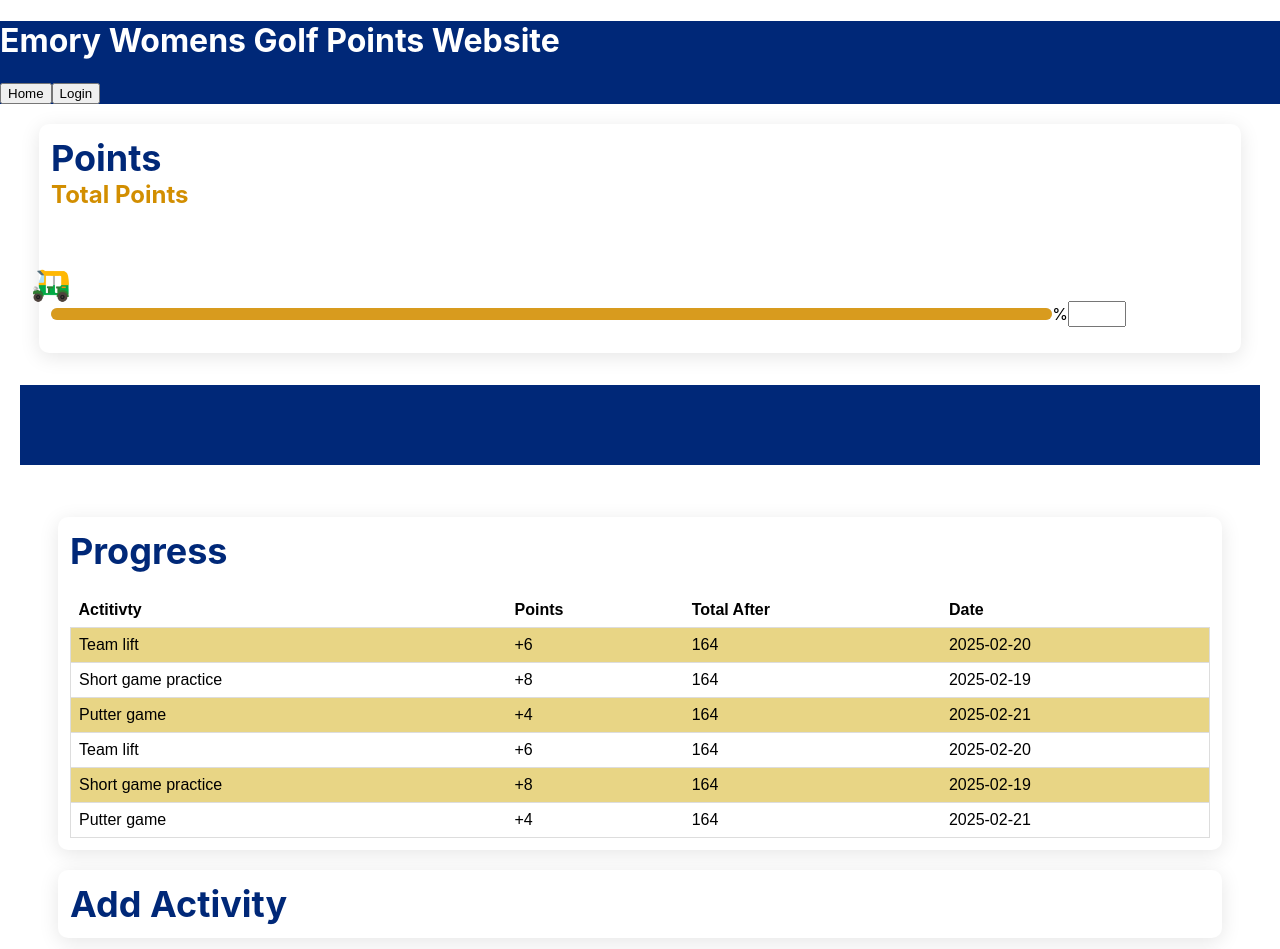
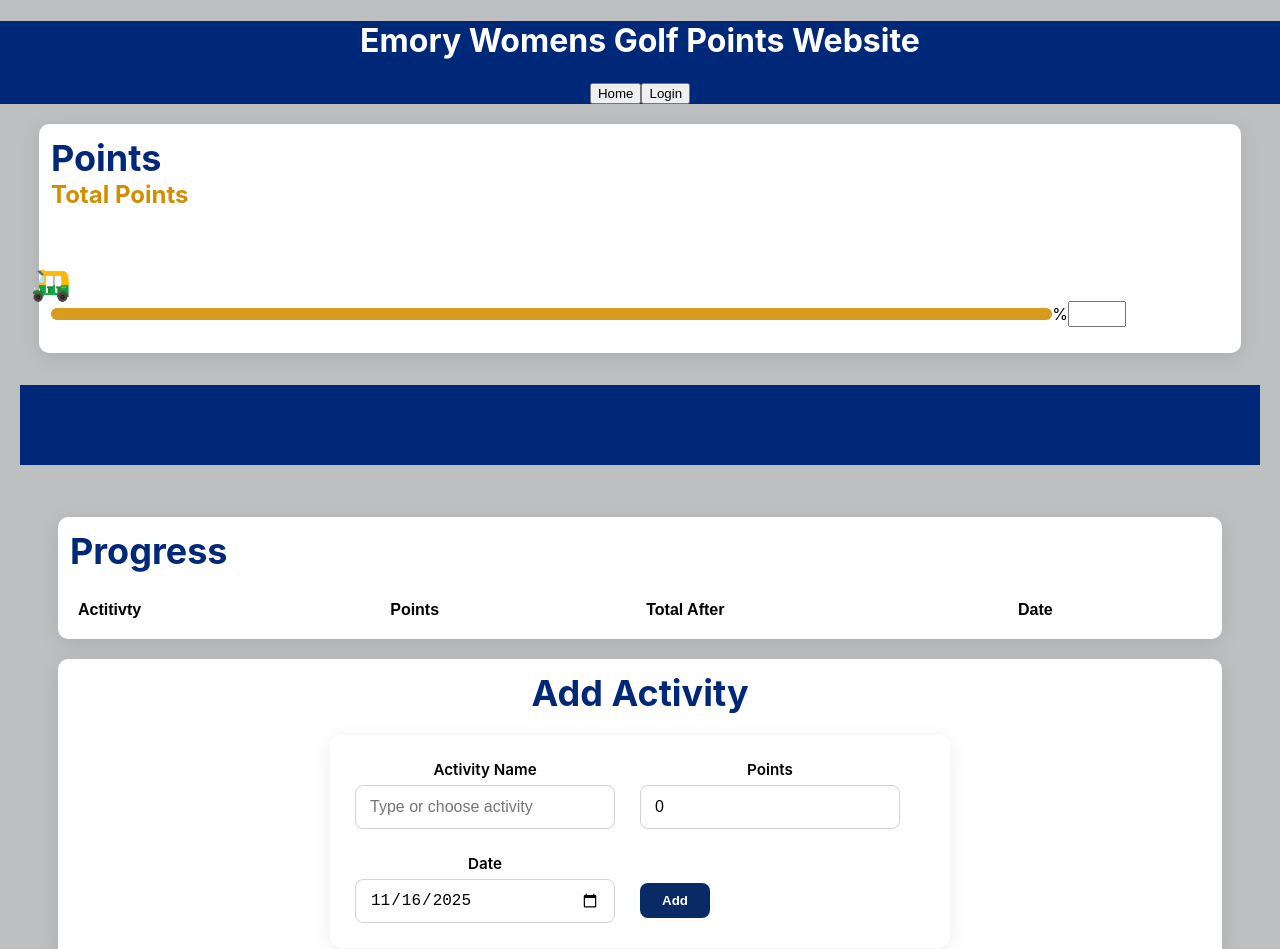
Before and after one commit to Z1M000/EWGweb, a React (Create React App) app in the folder frontend/: page / in a window 1280 px wide. Shown: the top 949 px of the page. Built offline with nearby package versions, Linux system fonts and the light colour scheme.

Commit message:
Connect add activity and progress

```diff
--- a/frontend/src/App.css
+++ b/frontend/src/App.css
@@ -18,10 +18,3 @@
   font-size: calc(10px + 2vmin);
   color: white;
 }
-
-.page-container {
-  display: flex;
-  flex-direction: column;
-  gap: 20px;
-  padding: 20px;
-}
--- a/frontend/src/component_styles/AddActivity.css
+++ b/frontend/src/component_styles/AddActivity.css
@@ -0,0 +1,92 @@
+.add-activity-container {
+  align-items: center;
+  background: #ffffff;
+  padding: 25px;
+  border-radius: 12px;
+  width: 50%;
+  box-shadow: 0 4px 20px rgba(0, 0, 0, 0.08);
+}
+
+.add-activity-form {
+  width: 100%;
+}
+.add{
+    justify-content: center;
+    align-items: center;
+    text-align: center;
+}
+.form-row {
+  display: flex;
+  align-items: flex-start;
+  gap: 25px;
+  flex-wrap: wrap;
+}
+
+.form-group {
+  display: flex;
+  flex-direction: column;
+  position: relative;
+}
+
+.form-group label {
+  font-size: 0.95rem;
+  font-weight: 600;
+  margin-bottom: 6px;
+}
+
+.form-group input {
+  padding: 11px 14px;
+  border-radius: 8px;
+  border: 1px solid #d2d2d2;
+  font-size: 1rem;
+  width: 230px;
+}
+
+.custom-dropdown {
+  position: relative;
+  width: 100%;
+}
+
+.dropdown-options {
+  position: static;
+  top: 105%;
+  left: 0;
+  width: 100%;
+  background: #ffffff;
+  border-radius: 10px;
+  box-shadow: 0 4px 12px rgba(0,0,0,0.12);
+  z-index: 10;
+  max-height: 180px;
+  overflow-y: auto;
+}
+
+.dropdown-option {
+  padding: 10px 12px;
+  cursor: pointer;
+}
+
+.dropdown-option:hover {
+  background: #f1f1f1;
+}
+
+.add-button {
+  display: flex;
+  align-items: flex-start;
+  padding-top: 29px;
+}
+
+.add-btn {
+  padding: 10px 22px;
+  border-radius: 8px;
+  background: #0a2a66;
+  color: #ffffff;
+  font-weight: 600;
+  border: none;
+  cursor: pointer;
+}
+
+input[type="number"]::-webkit-inner-spin-button,
+input[type="number"]::-webkit-outer-spin-button {
+  -webkit-appearance: none;
+  margin: 0;
+}
--- /dev/null
+++ b/frontend/src/component_styles/Home.css
@@ -0,0 +1,28 @@
+.outer-container {
+    width: 100%;
+    display: flex;
+    justify-content: center;
+}
+
+.middle-container {
+    display: flex;
+    flex-direction: column;
+    background-color: #FFFFFF;
+    padding: 1%;
+    border-radius: 10px;
+    width: 95%;
+    gap: 20px;
+    box-shadow: 0 4px 20px rgba(0,0,0,0.1);
+}
+
+.page-container {
+  display: flex;
+  flex-direction: column;
+  gap: 20px;
+  padding: 20px;
+}
+
+body{
+    text-align: center;
+    background-color: #bdbfc1;
+}
--- a/frontend/src/component_styles/More.css
+++ b/frontend/src/component_styles/More.css
@@ -1,3 +1,8 @@
+.information{
+    justify-content: center;
+    align-items: center;
+    text-align: center;
+}
 .game-summary{
     font-size: 1.25rem;
     font-weight: 600;
--- a/frontend/src/component_styles/Progress.css
+++ b/frontend/src/component_styles/Progress.css
@@ -1,20 +1,3 @@
-.outer-container {
-    width: 100%;
-    display: flex;
-    justify-content: center;
-}
-
-.middle-container {
-    display: flex;
-    flex-direction: column;
-    background-color: #FFFFFF;
-    padding: 1%;
-    border-radius: 10px;
-    width: 95%;
-    gap: 20px;
-    box-shadow: 0 4px 20px rgba(0,0,0,0.1);
-}
-
 .progress-table {
   font-family: arial, sans-serif;
   border-collapse: collapse;
--- a/frontend/src/component_styles/Roadmap.css
+++ b/frontend/src/component_styles/Roadmap.css
@@ -1,20 +1,3 @@
-.outer-container {
-    width: 100%;
-    display: flex;
-    justify-content: center;
-}
-
-.middle-container {
-    display: flex;
-    flex-direction: column;
-    background-color: #FFFFFF;
-    padding: 1%;
-    border-radius: 10px;
-    width: 95%;
-    gap: 20px;
-    box-shadow: 0 4px 20px rgba(0,0,0,0.1);
-}
-
 .points-container{
     display: flex;
     flex-direction: column;
--- a/frontend/src/components/AddActivity.jsx
+++ b/frontend/src/components/AddActivity.jsx
@@ -1,14 +1,131 @@
 import '../component_styles/AddActivity.css'
+import { useState } from "react";
 
-function AddActivity() {
+function AddActivity({ onAddActivity }) {
+  const [activityName, setActivityName] = useState("");
+  const [points, setPoints] = useState(0);
+  const [showOptions, setShowOptions] = useState(false);
+  const today = new Date().toISOString().split("T")[0];
+  const [date, setDate] = useState(today);
+
+  const presetActivities = [
+    {name: "Team Win", points: 100},
+    {name: "Team Round Under-Par", points: 50},
+    {name: "Beat Scoring Record", points: 100},
+    {name: "Team Tournament Goal", points: 25},
+    {name: "Play day goal (per person per round)", points: 20},
+    {name: "Close-out Drills", points: 10},
+    {name: "Community Service", points: 50},
+    {name: "Team Top 5 in D1",  points: 50},
+    {name: "Ryder Cup (per person for winning a match)", points: 5}
+];
+
+const filteredOptions = presetActivities.filter((opt) =>
+  opt.name.toLowerCase().includes(activityName.toLowerCase())
+);
+
+  const handleSubmit = (e) => {
+    e.preventDefault();
+
+    const newActivity = {
+      activityName,
+      points: Number(points),
+      date
+    };
+
+    onAddActivity(newActivity);
+    setActivityName("");
+    setPoints(0);
+    setDate(today);
+  };
+
   return (
-        <div className = "outer-container">
-      <div className = "middle-container">
-        <div className='points-container'>
-            <p className='point-value'>Add Activity </p>
+        <div className="outer-container">
+      <div className="middle-container add">
+
+        <div className="points-container">
+          <p className="point-value">Add Activity</p>
         </div>
+
+        <div className="add-activity-container">
+          <form className="add-activity-form" onSubmit={handleSubmit}>
+            <div className="form-row">
+              <div className="form-group">
+                <label>Activity Name</label>
+
+                <div className="custom-dropdown">
+                  <input
+                    type="text"
+                    className="activity-input"
+                    value={activityName}
+                    onChange={(e) => {
+                        const value = e.target.value;
+                        setActivityName(value);
+
+                        if (value.trim() === "") {
+                            setShowOptions(false);
+                        } else {
+                            setShowOptions(true);
+                        }
+                        }}
+                        onClick={() => {
+                        if (activityName === "") setShowOptions(true);
+                        }}
+                        required
+                        placeholder="Type or choose activity"
+                    />
+
+                  {showOptions && filteredOptions.length > 0 && (
+                    <div className="dropdown-options">
+                    {filteredOptions.map((opt, index) => (
+                        <div
+                        key={index}
+                        className="dropdown-option"
+                        onClick={() => {
+                            setActivityName(opt.name);
+                            setPoints(opt.points);
+                            setShowOptions(false);
+                        }}
+                        >
+                          {opt.name} : {opt.points} pts
+                        </div>
+                      ))}
+                    </div>
+                  )}
+                </div>
+              </div>
+
+              <div className="form-group">
+                <label>Points</label>
+                <input
+                  type="number"
+                  value={points}
+                  onChange={(e) => setPoints(e.target.value)}
+                  min="0"
+                  required
+                />
+              </div>
+
+              <div className="form-group">
+                <label>Date</label>
+                <input
+                  type="date"
+                  value={date}
+                  onChange={(e) => setDate(e.target.value)}
+                  required
+                />
+              </div>
+
+              <div className="add-button">
+                <button type="submit" className="add-btn">Add</button>
+              </div>
+
+            </div>
+          </form>
         </div>
-        </div>
+
+      </div>
+    </div>
   );
 }
 
--- a/frontend/src/components/Comments.jsx
+++ b/frontend/src/components/Comments.jsx
@@ -14,7 +14,6 @@
     const newComment = {
       id: Date.now(),
       name: "Player",
-      avatar: swoop1,
       text: comment,
       time:  Date.now(),
       likes: 0,
@@ -72,7 +71,7 @@
               <div className="comment-list">
                 {comments.map((c) => (
                   <div className="comment-item">
-  <img src={c.avatar} alt="avatar" className="comment-avatar"/>
+  <img src={swoop1} alt="avatar" className="comment-avatar"/>
 
   <div className="comment-content">
       <div className="comment-header">
--- a/frontend/src/components/Home.jsx
+++ b/frontend/src/components/Home.jsx
@@ -4,17 +4,27 @@
 import AddActivity from './AddActivity';
 import Comments from './Comments';
 import More from './More';
+import Footer from './Footer';
+import '../component_styles/Home.css'
+import { useState } from "react";
 
 function Home() {
+    const [activities, setActivities] = useState([]);
+
+    const handleAddActivity = (newActivity) => {
+        setActivities(prev => [...prev, newActivity]);
+    };
+
   return (
     <div className="page-container">
       <Roadmap />
       <Border />
       <div className="page-container">
-        <Progress />
-        <AddActivity />
+        <Progress activities={activities} />
+        <AddActivity onAddActivity={handleAddActivity} />
         <Comments />
         <More />
+        <Footer/>
       </div>
     </div>
   );
--- a/frontend/src/components/More.jsx
+++ b/frontend/src/components/More.jsx
@@ -3,7 +3,7 @@
 function More() {
   return (
     <div className = "outer-container">
-      <div className = "middle-container">
+      <div className = "middle-container information">
 
             <p className='point-value'> Learn More </p>
             <p className="game-summary">This site tracks the Emory Women’s Golf point system - players earn points from training and team actives. Milestones unlock rewards (prize) and a season goal </p>
--- a/frontend/src/components/Progress.jsx
+++ b/frontend/src/components/Progress.jsx
@@ -1,6 +1,6 @@
 import '../component_styles/Progress.css'
 
-function Progress() {
+function Progress({ activities }) {
   return (
     <div className = "outer-container">
       <div className = "middle-container">
@@ -11,55 +11,25 @@
 
         <div className="table-container">
           <table className="progress-table">
+            <thead>
               <tr className="table-headers">
                   <td>Actitivty</td>
                   <td>Points</td>
                   <td>Total After</td>
                   <td>Date</td>
-              </tr>
+                </tr>
+                </thead>
 
-            {/* Made up data need to connect later */}
-              <tr className='table-data'>
-                <td>Team lift</td>
-                <td>+6</td>
-                <td>164</td>
-                <td>2025-02-20</td>
-              </tr>
-
-              <tr className='table-data'>
-                <td>Short game practice</td>
-                <td>+8</td>
-                <td>164</td>
-                <td>2025-02-19</td>
-              </tr>
-
-              <tr className='table-data'>
-                <td>Putter game</td>
-                <td>+4</td>
-                <td>164</td>
-                <td>2025-02-21</td>
-              </tr>
-
-              <tr className='table-data'>
-                <td>Team lift</td>
-                <td>+6</td>
-                <td>164</td>
-                <td>2025-02-20</td>
-              </tr>
-
-              <tr className='table-data'>
-                <td>Short game practice</td>
-                <td>+8</td>
-                <td>164</td>
-                <td>2025-02-19</td>
-              </tr>
-
-              <tr className='table-data'>
-                <td>Putter game</td>
-                <td>+4</td>
-                <td>164</td>
-                <td>2025-02-21</td>
-              </tr>
+            <tbody className='table-data'>
+          {activities.map((a, index) => (
+            <tr key={index}>
+              <td>{a.activityName}</td>
+              <td>{a.points}</td>
+              <td>{a.totalAfter}</td>
+              <td>{a.date}</td>
+            </tr>
+          ))}
+        </tbody>
 
 
           </table>
```
